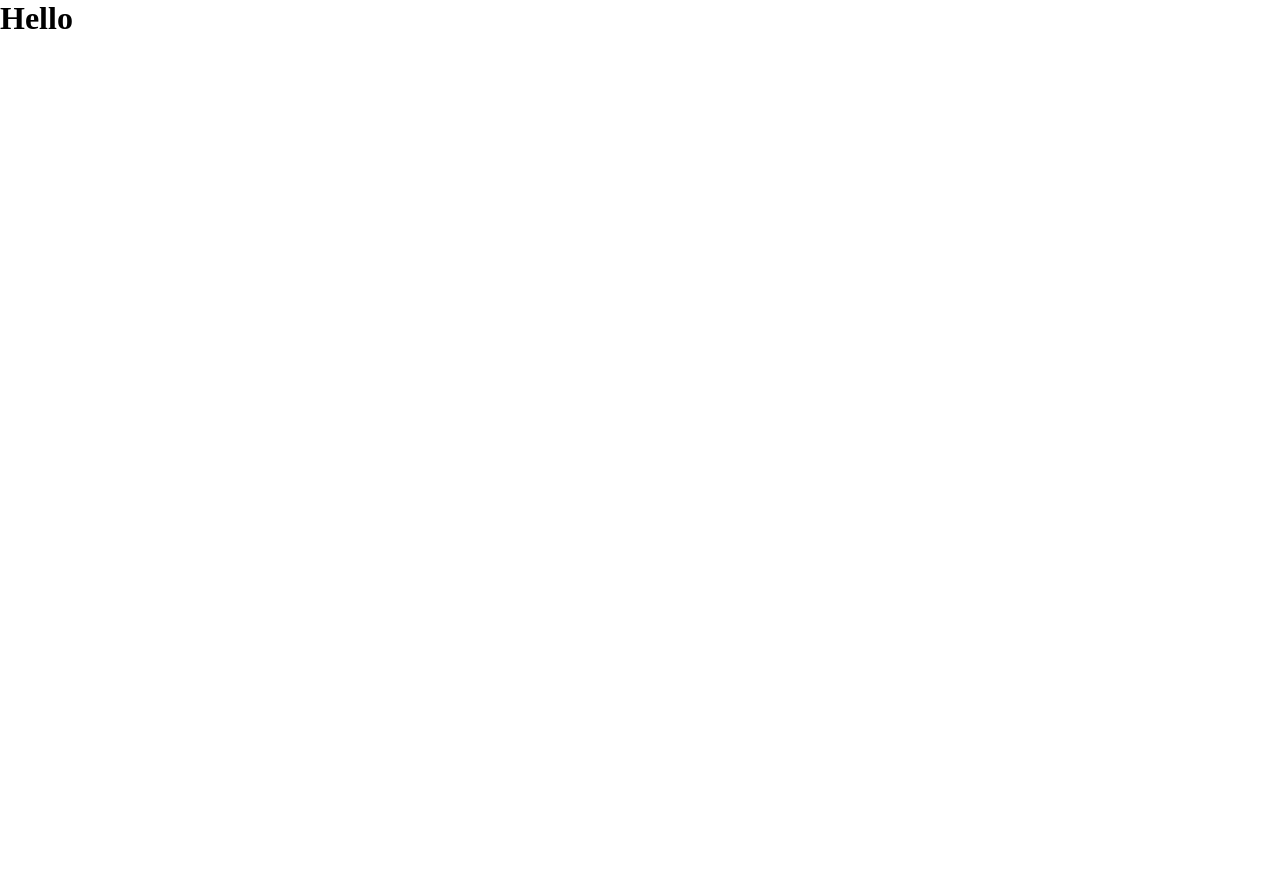
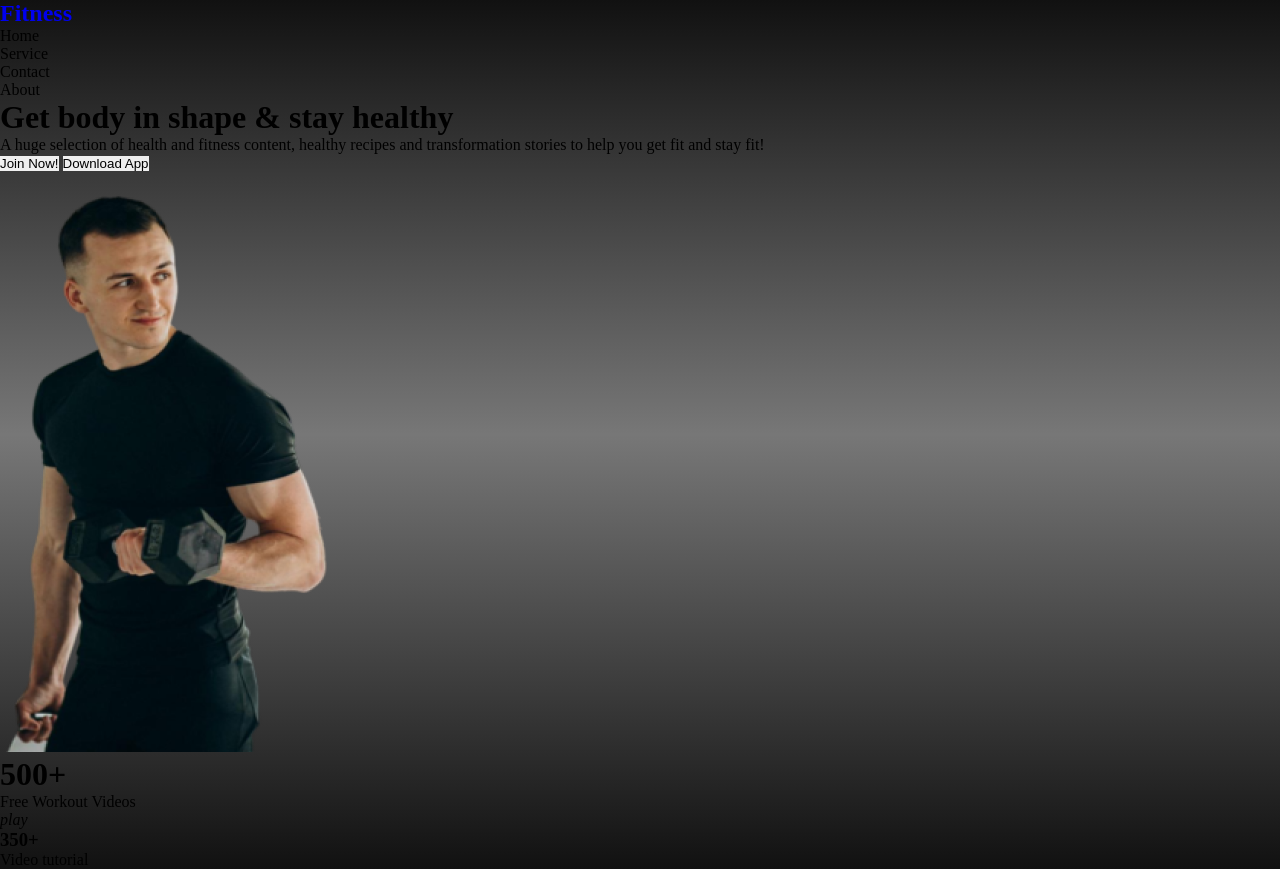
Before and after one commit to rumon3-1416/Assignment_02, a plain HTML site: page index.html in a window 1280 px wide. Before the commit the page ends 800 px from the top, so only its background shows below. Drawn offline with Linux system fonts and the light colour scheme.

Commit message:
start to design banner section

```diff
--- a/index.html
+++ b/index.html
@@ -9,13 +9,55 @@
 </head>
 
 <body>
-  <header></header>
+  <div class="container">
+    <header>
+      <nav>
+        <h1><a href="#">Fitness</a></h1>
 
-  <main>
-    <h1>Hello</h1>
-  </main>
+        <ul>
+          <li>Home</li>
+          <li>Service</li>
+          <li>Contact</li>
+          <li>About</li>
+        </ul>
+      </nav>
 
-  <footer></footer>
+      <div class="banner">
+        <div class="banner-desc">
+          <h1>Get body in shape & stay healthy</h1>
+          <p>A huge selection of health and
+            fitness content, healthy recipes
+            and transformation stories to help
+            you get fit and stay fit!</p>
+          <div>
+            <button>Join Now!</button>
+            <button>Download App</button>
+          </div>
+        </div>
+
+        <div class="banner-img">
+          <img src="./images/Images 1.png" alt="img">
+          <div>
+            <h1>500+</h1>
+            <p>Free Workout Videos</p>
+          </div>
+
+          <div>
+            <i>play</i>
+            <div>
+              <h3>350+</h3>
+              <p>Video tutorial</p>
+            </div>
+          </div>
+        </div>
+      </div>
+    </header>
+
+    <main>
+    </main>
+
+    <footer></footer>
+  </div>
 </body>
 
 </html>
--- a/styles/style.css
+++ b/styles/style.css
@@ -6,3 +6,14 @@
   text-decoration: none;
   border: none;
 }
+
+/* Header Starts */
+header {
+  background-image: linear-gradient(
+    180deg,
+    rgb(17, 17, 17) 0%,
+    rgb(119, 119, 119) 50%,
+    rgb(17, 17, 17) 100%
+  );
+}
+/* Header Ends */
```
Also changed, not shown: images/Images 1.png (renamed from images/Images 2.png).
